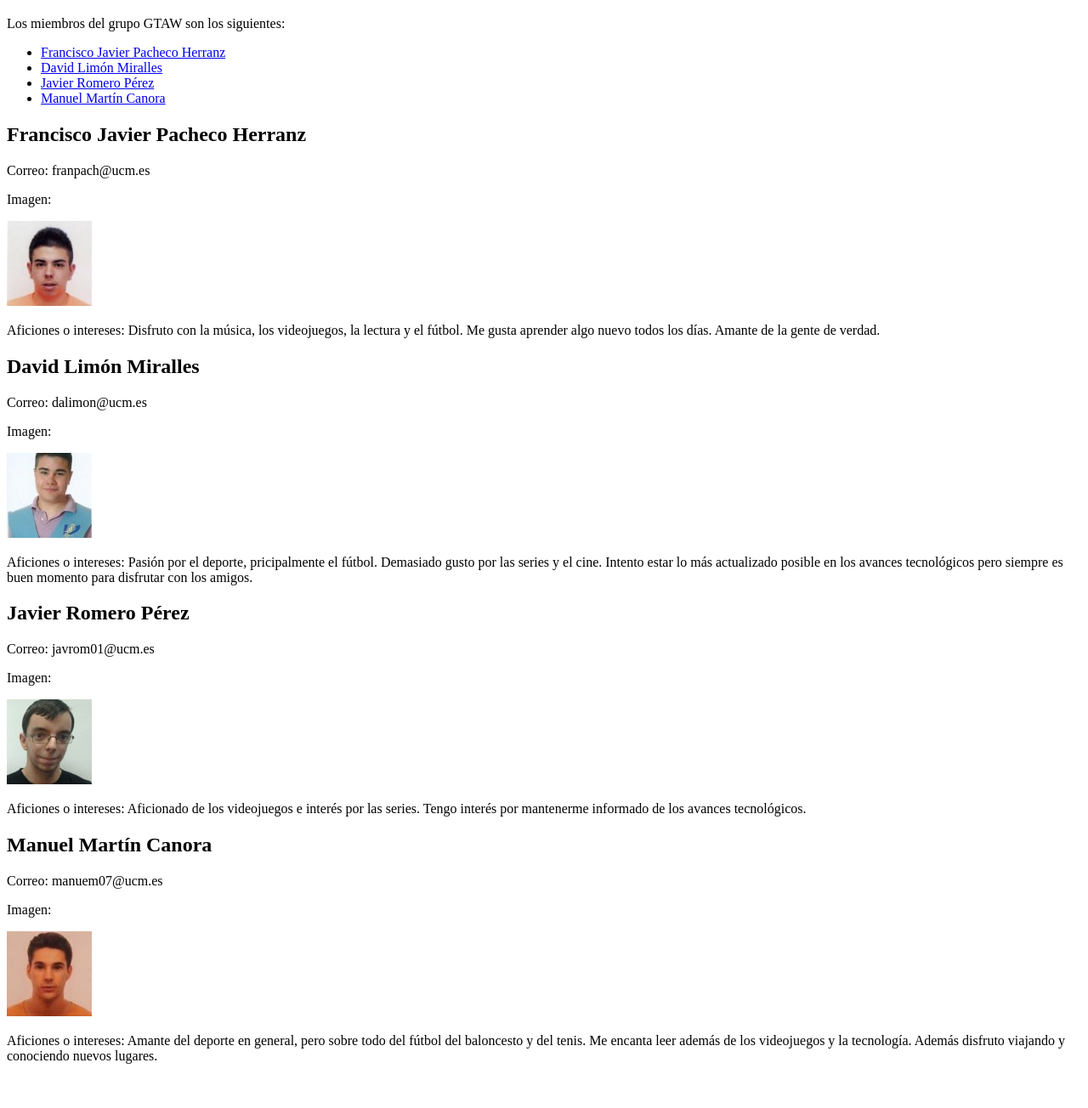
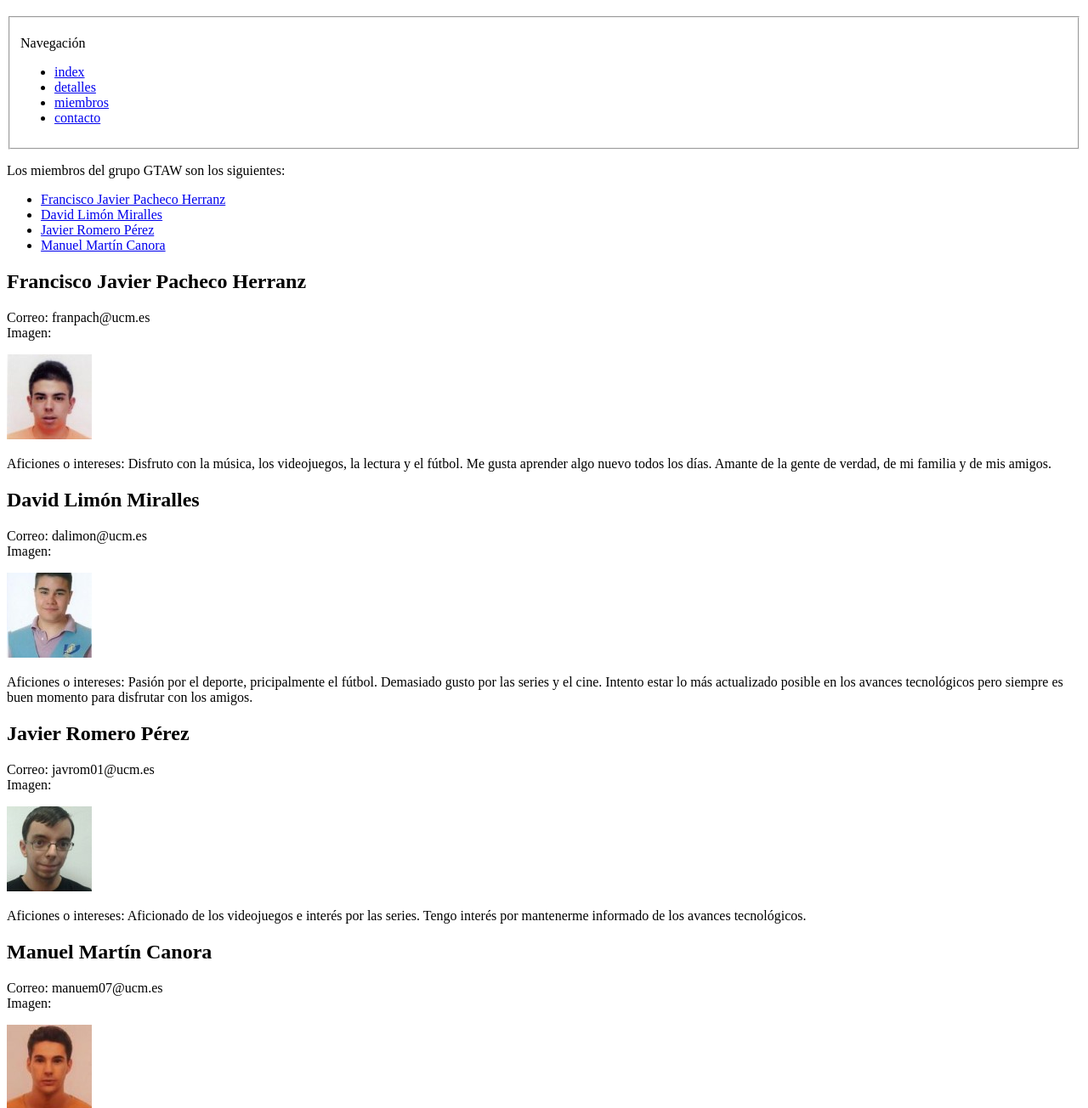
Before and after one commit to franpach/GTAW, a plain HTML site: page miembros.html in a window 1280 px wide. Shown: the part 61-1365 px from the top of the page at 85% size. Before the commit the page ends 1329 px from the top, so only its background shows below. Drawn offline with Linux system fonts and the light colour scheme.

Commit message:
Add files via upload
actualización incluyendo:
-pie de página
-formato de fotos
-menú de navegación
-metadatos

```diff
--- a/miembros.html
+++ b/miembros.html
@@ -1,12 +1,25 @@
 <!DOCTYPE html>
-<html>
+<html lang="es">
 <head>
-	<title>
-		miembrosAW
-	</title>
+	<meta charset="utf-8">
+	<title>miembros</title>
+	<meta name="miembros" content="información sobre integrantes del grupo">
 </head>
 <body>
 	<h1> Miembros del grupo </h1>
+	<fieldset>
+		<nav>
+			<p>
+				Navegación
+			</p>
+			<ul>
+				<li><a href = "index.html"> index </a> </li>
+				<li><a href = "detalles.html"> detalles </a> </li>
+				<li><a href = "miembros.html"> miembros </a> </li>
+				<li><a href = "contacto.html"> contacto </a> </li>
+			</ul>
+		</nav>
+	</fieldset>
 	<p>
 		Los miembros del grupo GTAW son los siguientes:
 	</p>
@@ -28,46 +41,75 @@
 	</p>
 
 	<a name="Francisco" >
-		<h2> Francisco Javier Pacheco Herranz</h2>
+		<h2> Francisco Javier Pacheco Herranz </h2>
 		<body>
-			<p> Correo: franpach@ucm.es</p>
-			<p> Imagen: </p>
-			<p> <IMG SRC = "fran.jpg" WIDTH=100 HEIGHT=100 ></p>
-			<p> Aficiones o intereses: Disfruto con la música, los videojuegos, la lectura y el fútbol. Me gusta aprender algo nuevo todos los días. Amante de la gente de verdad. </p>
+			<p> Correo: franpach@ucm.es <br>
+				Imagen:
+			</p>
+			<p> <IMG SRC = "fran.jpg"
+				alt="Imagen del miembro"
+				WIDTH=100 HEIGHT=100
+				title="Fco. Javier Pacheco" />
+			</p>
+			<p>
+				Aficiones o intereses: Disfruto con la música, los videojuegos, la lectura y el fútbol. Me gusta aprender algo nuevo todos los días. Amante de la gente de verdad, de mi familia y de mis amigos.
+			</p>
 		</body>
 	</a>
 
 	<a name="Limon">
-		<h2> David Limón Miralles</h2>
+		<h2> David Limón Miralles </h2>
 		<body>
-			<p> Correo: dalimon@ucm.es</p>
-			<p> Imagen: </p>
-			<p> <IMG SRC = "limon.jpg" WIDTH=100 HEIGHT=100 ></p>
-			<p> Aficiones o intereses: Pasión por el deporte, pricipalmente el fútbol. Demasiado gusto por las series y el cine.
-				Intento estar lo más actualizado posible en los avances tecnológicos pero siempre es buen momento para disfrutar con los amigos.
-		</p>
+			<p> Correo: dalimon@ucm.es <br>
+				Imagen:
+			</p>
+			<p> <IMG SRC = "limon.jpg"
+				alt="Imagen del miembro"
+				WIDTH=100 HEIGHT=100
+				title="David Limón" />
+			</p>
+			<p>
+				Aficiones o intereses: Pasión por el deporte, pricipalmente el fútbol. Demasiado gusto por las series y el cine. Intento estar lo más actualizado posible en los avances tecnológicos pero siempre es buen momento para disfrutar con los amigos.
+			</p>
 		</body>
 	</a>
 
 	<a name="Javi">
-		<h2> Javier Romero Pérez</h2>
+		<h2> Javier Romero Pérez </h2>
 		<body>
-			<p> Correo: javrom01@ucm.es</p>
-			<p> Imagen: </p>
-			<p> <IMG SRC = "javi.jpg" WIDTH=100 HEIGHT=100 ></p>
-			<p> Aficiones o intereses: Aficionado de los videojuegos e interés por las series. Tengo interés por mantenerme informado de los avances tecnológicos.</p>
+			<p> Correo: javrom01@ucm.es <br>
+				Imagen:
+			</p>
+			<p> <IMG SRC = "javi.jpg"
+				alt="Imagen del miembro"
+				WIDTH=100 HEIGHT=100
+				title="Javier Romero" />
+			</p>
+			<p>
+				Aficiones o intereses: Aficionado de los videojuegos e interés por las series. Tengo interés por mantenerme informado de los avances tecnológicos.
+			</p>
 		</body>
 	</a>
 
 	<a name="Manuel">
 		<h2> Manuel Martín Canora</h2>
 		<body>
-			<p> Correo: manuem07@ucm.es</p>
-			<p> Imagen: </p>
-			<p> <IMG SRC = "manu.jpg" WIDTH=100 HEIGHT=100 ></p>
-			<p> Aficiones o intereses: Amante del deporte en general, pero sobre todo del fútbol del baloncesto y del tenis. Me encanta leer además de los videojuegos y la tecnología. Además disfruto viajando y conociendo nuevos lugares.</p>
+			<p> Correo: manuem07@ucm.es <br>
+				Imagen:
+			</p>
+			<p> <IMG SRC = "manu.jpg"
+				alt="Imagen del miembro"
+				WIDTH=100 HEIGHT=100
+				title="Manuel Martín" />
+			</p>
+			<p>
+				Aficiones o intereses: Amante del deporte en general, pero sobre todo del fútbol del baloncesto y del tenis. Me encanta leer además de los videojuegos y la tecnología. Además disfruto viajando y conociendo nuevos lugares.
+			</p>
 		</body>
 	</a>
+
 </body>
-
+<footer>
+	Proyecto GTAW, de la asignatura AW del grado de Ingeniería Informática impartido en la UCM.
+</footer>
 </html>
```
Also changed, not shown: contacto.html (+22 -1 lines), detalles.html (+42 -10 lines), index.html (+23 -5 lines).
